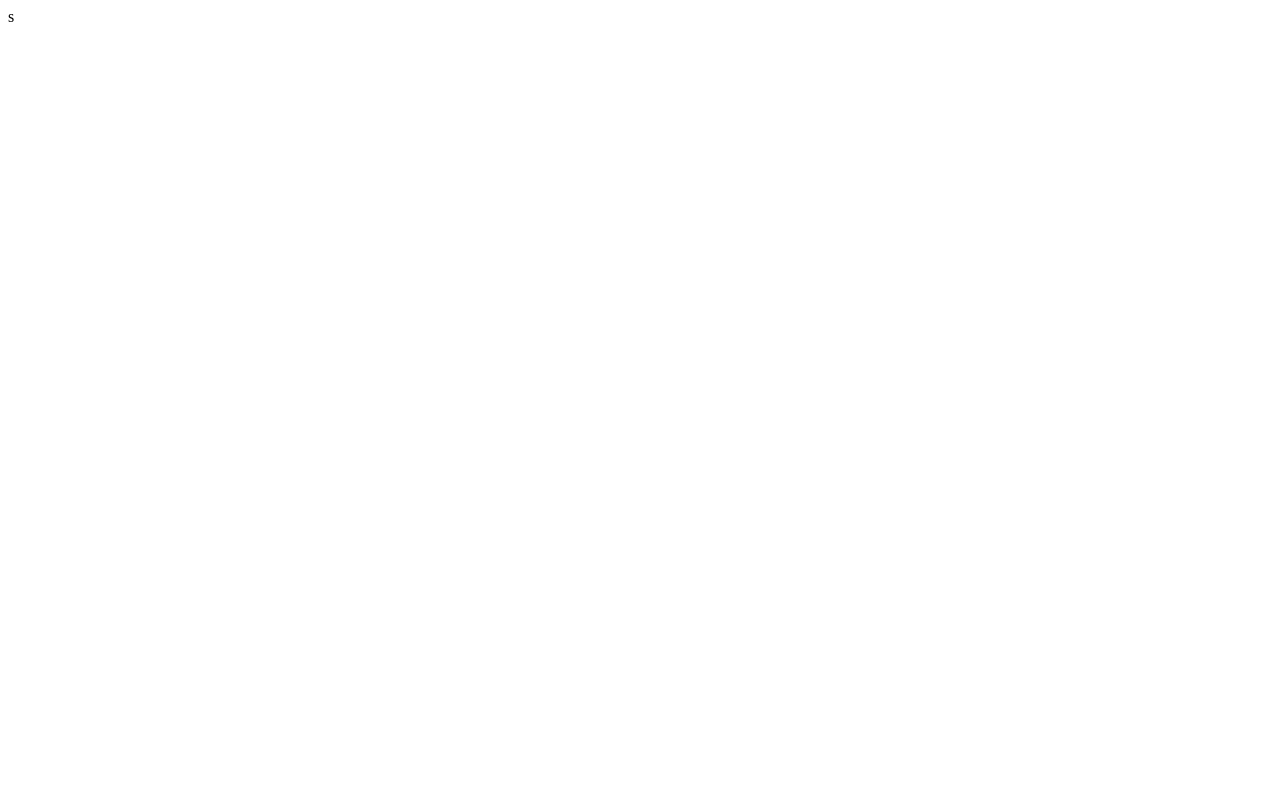
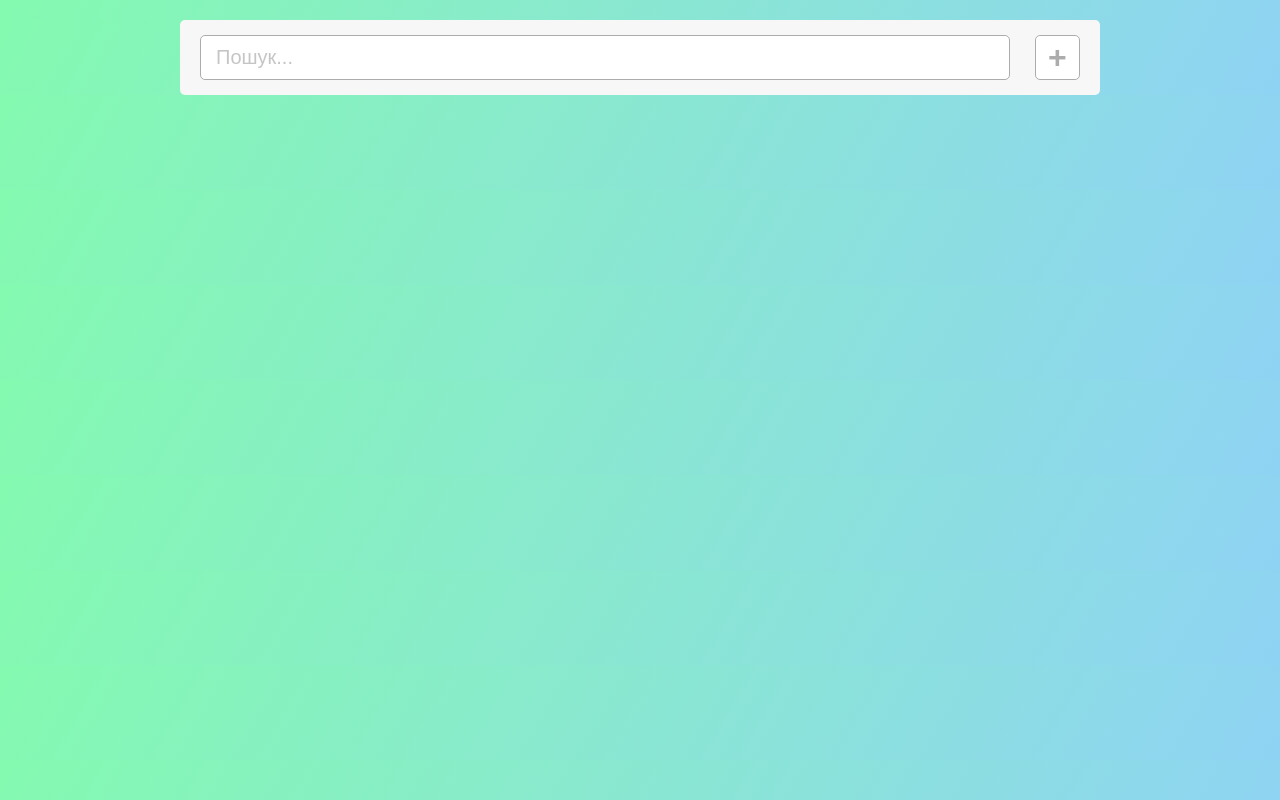
Before and after one commit to djvaij/todo-db2, a Vue app: page / in a window 1280 px wide. Built offline with nearby package versions, Linux system fonts and the light colour scheme.

Commit message:
Header component beta.

```diff
--- a/src/App.vue
+++ b/src/App.vue
@@ -1,5 +1,9 @@
 <template>
-  <Header />
+  <div class="viewport">
+    <div class="global-container">
+      <Header />
+    </div>
+  </div>
 </template>
 
 <script setup>
@@ -7,5 +11,25 @@ import Header from './components/Header.vue'
 </script>
 
 <style lang="scss">
+* {
+  box-sizing: border-box;
+}
 
+html,
+body {
+  margin: 0;
+  // background: #eeeeee;
+  background-image: linear-gradient(120deg, #84fab0 0%, #8fd3f4 100%);
+}
+
+.viewport {
+  // background: #eeeeee;
+  background-image: linear-gradient(120deg, #84fab0 0%, #8fd3f4 100%);
+}
+
+.global-container {
+  margin: auto;
+  width: 100%;
+  max-width: 920px;
+}
 </style>
--- a/src/components/Header.vue
+++ b/src/components/Header.vue
@@ -1,6 +1,7 @@
 <template>
-  <header>
-    s
+  <header class="header">
+    <input type="text" class="header__input" placeholder="Пошук...">
+    <button class="header__button">+</button>
   </header>
 </template>
 
@@ -15,6 +16,59 @@ const state = reactive({ count: 0 })
 </script>
 
 <style scoped lang="scss">
+.header {
+  display: flex;
+  align-items: center;
+  margin-top: 20px;
+  padding: 15px 20px;
+  background: #f7f7f7;
+  border-radius: 5px;
+}
+
+.header {
+  &__input {
+    width: 100%;
+    padding: 10px 15px;
+    border: 1px solid #acacac;
+    border-radius: 5px;
+    font-size: 20px;
+    color: #42b983;
+
+    &:focus {
+      border: 1px solid #42b983;
+      outline: none;
+    }
+
+    &::placeholder {
+      color: rgba(#acacac, 0.7);
+    }
+  }
+
+  &__button {
+    display: flex;
+    align-items: center;
+    justify-content: center;
+    width: 100%;
+    max-width: 45.2px;
+    max-height: 45.2px;
+    margin-left: 25px;
+    padding: 10px 15px;
+    border: 1px solid #acacac;
+    border-radius: 5px;
+    color: #acacac;
+    font-size: 32px;
+    font-weight: bold;
+    transition: all 0.3s ease-in-out;
+    background: white;
+    cursor: pointer;
+
+    &:hover {
+      border: 1px solid #42b983;
+      color: #42b983;
+    }
+  }
+}
+
 a {
   color: #42b983;
 }
```
